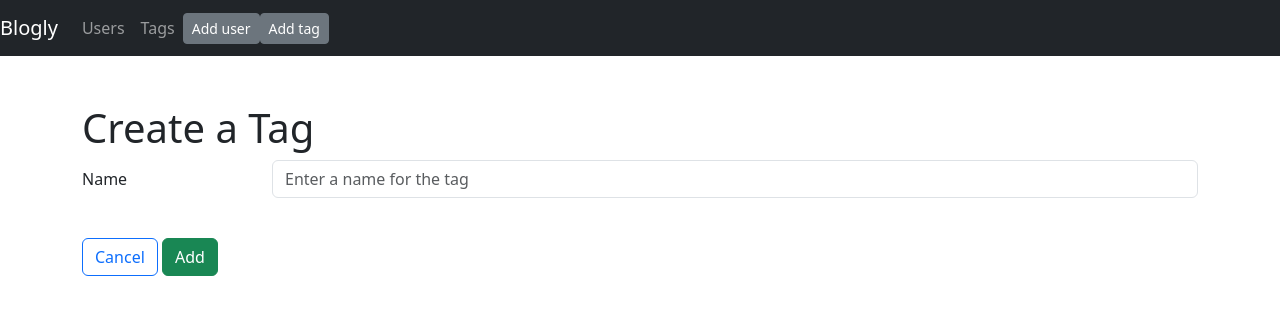
After one commit to jade0304/blogly-post, a Flask app: page /tags/new in a window 1280 px wide. The commit adds this page. Shown: the top 315 px of the page. Run offline with Flask 2, Linux system fonts and the light colour scheme; data that the repository does not hold is empty; some libraries are stand-ins or nearby versions.

Commit message:
add tag for posts

```diff
--- a/app.py
+++ b/app.py
@@ -1,7 +1,7 @@
 import re
 from flask import Flask, request, render_template, redirect, flash, session
 from flask_debugtoolbar import DebugToolbarExtension
-from models import db, connect_db, User, Post
+from models import db, connect_db, User, Post, Tag, PostTag
 
 app = Flask(__name__)
 app.config['SQLALCHEMY_DATABASE_URI'] = 'postgresql:///blogly'
@@ -95,21 +95,28 @@ def delete_user(user_id):
     return redirect('/users')
 
 # ****************************************************************
+# POSTS
 
 @app.route('/users/<int:user_id>/posts/new')
 def show_post_form(user_id):
     """Show post for that user."""
     user = User.query.get_or_404(user_id)
+    tags = Tag.query.all()
+    return render_template('posts/add_post.html', user=user, tags=tags)
 
-    return render_template('posts/add_post.html', user=user)
 
 @app.route('/users/<int:user_id>/posts/new', methods=["POST"])
 def handle_add_form(user_id):
     """handle form submission"""
+
     user = User.query.get_or_404(user_id)
+    tag_ids = [int(num) for num in request.form.getlist("tags")]
+    tags = Tag.query.filter(Tag.id.in_(tag_ids)).all()
+
     new_post = Post(title=request.form['title'],
                     content=request.form['content'],
-                    user=user)
+                    user=user,
+                    tags=tags)
 
     db.session.add(new_post)
     db.session.commit()
@@ -131,7 +138,9 @@ def edit_post(post_id):
     """show form to edit a post, and to cancle"""
 
     post = Post.query.get_or_404(post_id)
-    return render_template('edit_post.html', post=post)
+    tags = Tag.query.all()
+
+    return render_template('edit_post.html', post=post, tags=tags)
 
 
 @app.route('/posts/<int:post_id>/edit', methods=["POST"])
@@ -141,6 +150,9 @@ def handle_edit_post(post_id):
     post = Post.query.get_or_404(post_id)
     post.title = request.form['title']
     post.content = request.form['content']
+
+    tag_ids = [int(num) for num in request.form.getlist("tags")]
+    post.tags = Tag.query.filter(Tag.id.in_(tag_ids)).all()
 
     db.session.add(post)
     db.session.commit()
@@ -160,3 +172,80 @@ def delete_post(post_id):
 
     flash(f"Post '{post.title} deleted'")
     return redirect(f'/users/{post.user_id}')
+
+# ****************************************************************
+# Tags
+
+
+@app.route('/tags')
+def tags_list():
+    """List all tags, with links to the tag detail page."""
+    tags = Tag.query.all()
+    return render_template('tags/all_tags.html', tags=tags)
+
+
+@app.route('/tags/new')
+def new_tag_form():
+    """Show form to add a new tag"""
+
+    posts = Post.query.all()
+    return render_template('tags/new_tag.html', posts=posts)
+
+
+@app.route('/tags/new', methods=["POST"])
+def new_tag():
+    """Process add form, adds tag, and redirect to tag list"""
+
+    post_ids = [int(num) for num in request.form.getlist("posts")]
+    posts = Post.query.filter(Post.id.in_(post_ids)).all()
+    new_tag = Tag(name=request.form['name'], posts=posts)
+
+    db.session.add(new_tag)
+    db.session.commit()
+    flash(f"Tag '{new_tag.name}' added.")
+
+    return redirect("/tags")
+
+@app.route('/tags/<int:tag_id>')
+def show_detail(tag_id):
+    """Show detail about a tag"""
+
+    tags = Tag.query.get_or_404(tag_id)
+    return render_template('tags/detail_tag.html', tag=tags)
+
+
+@app.route('/tags/<int:tag_id>/edit')
+def edit_form(tag_id):
+    """Show edit form for tag"""
+
+    posts = Post.query.all()
+    tag = Tag.query.get_or_404(tag_id)
+    return render_template('tags/edit_tag.html', tag=tag, posts=posts)
+
+
+@app.route('/tags/<int:tag_id>/edit', methods=["POST"])
+def edit_tags(tag_id):
+    """Process edit form, edit tag, and redirects to the tags list"""
+
+    tag = Tag.query.get_or_404(tag_id)
+    tag.name = request.form['name']
+    post_ids = [int(num) for num in request.form.getlist("posts")]
+    tag.posts = Post.query.filter(Post.id.in_(post_ids)).all()
+
+    db.session.add(tag)
+    db.session.commit()
+    flash(f"Tag '{tag.name}' edited.")
+
+    return redirect("/tags")
+
+
+@app.route('/tags/<int:tag_id>/delete', methods=["POST"])
+def delete_tags(tag_id):
+    """Delete existing tag"""
+    tag = Tag.query.get_or_404(tag_id)
+    db.session.delete(tag)
+    db.session.commit()
+    flash(f"Tag '{tag.name}' deleted.")
+
+
+    return redirect('/tags')
--- a/templates/base.html
+++ b/templates/base.html
@@ -4,13 +4,41 @@
     <meta charset="UTF-8">
     <meta http-equiv="X-UA-Compatible" content="IE=edge">
     <meta name="viewport" content="width=device-width, initial-scale=1.0">
-    <title>{%block title%} Document {%endblock%}</title>
-
-    <link href="https://cdn.jsdelivr.net/npm/bootstrap@5.1.3/dist/css/bootstrap.min.css" rel="stylesheet" integrity="sha384-1BmE4kWBq78iYhFldvKuhfTAU6auU8tT94WrHftjDbrCEXSU1oBoqyl2QvZ6jIW3" crossorigin="anonymous">
+    <title>
+        Blogly &ndash; {% block title %}{% endblock %}
+      </title>
+      <link rel="stylesheet"
+      href="https://unpkg.com/bootstrap/dist/css/bootstrap.css">
+<link rel="stylesheet" href="/static/style.css">
 </head>
 <body>
-    {%block content%}
-    {%endblock%}
+    <nav class="navbar navbar-expand-lg navbar-dark bg-dark">
+        <a class="navbar-brand" href="/">Blogly</a>
+        <ul class="navbar-nav">
+          <li class="nav-item"><a class="nav-link" href="/users">Users</a></li>
+        </ul>
+        <ul class="navbar-nav">
+          <li class="nav-item"><a class="nav-link" href="/tags">Tags</a></li>
+        </ul>
+        <ul class="navbar-nav ml-auto">
+          <li class="nav-item">
+            <a class="btn btn-sm btn-secondary" href="/users/new">Add user</a>
+          </li>
+          <li class="nav-item ml-2">
+            <a class="btn btn-sm btn-secondary" href="/tags/new">Add tag</a>
+          </li>
+        </ul>
+      </nav>
+      <div class="container mt-5">
+        {% for msg in get_flashed_messages() %}
+        <div class="alert alert-info">{{ msg }}</div>
+        {% endfor %}
+
+        {% block content %}
+
+        {% endblock %}
+      </div>
+
     <script src="https://cdn.jsdelivr.net/npm/bootstrap@5.1.3/dist/js/bootstrap.bundle.min.js" integrity="sha384-ka7Sk0Gln4gmtz2MlQnikT1wXgYsOg+OMhuP+IlRH9sENBO0LRn5q+8nbTov4+1p" crossorigin="anonymous"></script>
 </body>
 </html>
--- a/templates/posts/homepage_post.html
+++ b/templates/posts/homepage_post.html
@@ -12,7 +12,7 @@
 </h2>
 <p>{{ post.content }}</p>
 <p>
-<p><i>By {{post.user.full_name}} on {{post.friendly_date}}</i></p>
+  <small>By {{ post.user.full_name }} on {{ post.friendly_date }}</small>
 </p>
 {% endfor %}
 
--- /dev/null
+++ b/templates/tags/new_tag.html
@@ -0,0 +1,45 @@
+{% extends 'base.html' %}
+
+{% block title %}Create a Tag{% endblock %}
+
+{% block content %}
+
+<h1>Create a Tag</h1>
+
+<form method="POST" action="/tags/new">
+
+    <div class="form-group row">
+      <label for="name" class="col-sm-2 col-form-label d-flex align-items-center">
+        Name
+      </label>
+      <div class="col-sm-10">
+        <input type="text" class="form-control" id="name" name="name"
+               placeholder="Enter a name for the tag">
+      </div>
+    </div>
+
+    <div class="form-check form-group row">
+      {% for post in posts %}
+      <div>
+        <input class="form-input"
+               type="checkbox"
+               value="{{ post.id }}"
+               id="post_{{ post.id }}"
+               name="posts">
+        <label class="form-check-label" for="post_{{ post.id }}">
+          {{ post.title }}
+        </label>
+      </div>
+      {% endfor %}
+    </div>
+
+    <div class="mt-3 form-group row">
+      <div class="ml-auto mr-3">
+        <a href="/tags" class="btn btn-outline-primary">Cancel</a>
+        <button type="submit" class="btn btn-success">Add</button>
+      </div>
+    </div>
+
+  </form>
+
+{% endblock %}
```
Also changed, not shown: models.py (+36 -11 lines), templates/posts/add_post.html (+29 -8 lines), templates/posts/edit_post.html (+16 -0 lines), templates/posts/show_post.html (+7 -6 lines), templates/tags/all_tags.html (added, +17 -0 lines), templates/tags/detail_tag.html (added, +27 -0 lines), templates/tags/edit_tag.html (added, +49 -0 lines), templates/user_detail.html (+20 -6 lines).
